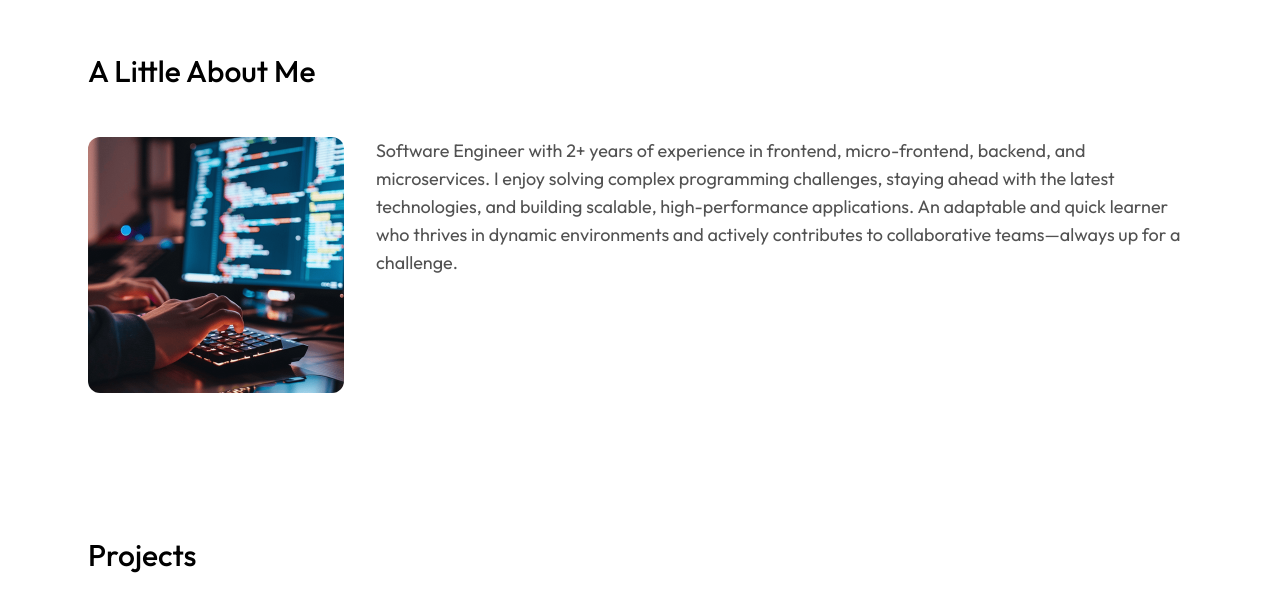
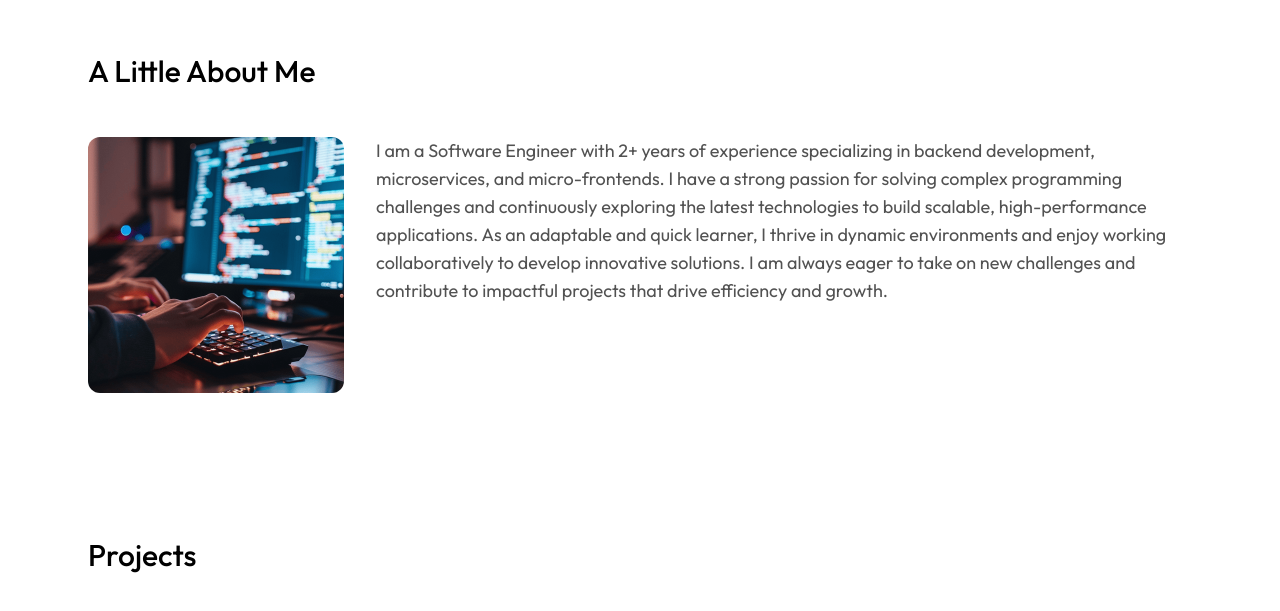
Before and after one commit to lokeshchauhan521/Portfolio2.0, a Next.js app: page / in a window 1280 px wide. Shown: the part 797-1408 px from the top of the page. Built offline with nearby package versions, Linux system fonts and the light colour scheme; a web font is replaced by a local one.

Commit message:
updated version

```diff
--- a/app/about/page.tsx
+++ b/app/about/page.tsx
@@ -14,16 +14,17 @@ export default function About() {
             A Software Engineer with 2+ years of experience in backend development
             and microservices architecture. I specialize in designing and building
             scalable, high-performance applications using Python (FastAPI, Flask, Django)
-            and implementing robust, distributed systems.<br/>
+            and implementing robust, distributed systems.<br/> <br/>
 
             🛠️ Tech Stack & Expertise: <br/>
-            ✅ Backend:Python (FastAPI, Flask, Django)  <br/>
-            ✅ Databases: PostgreSQL, MySQL, Redis, Elasticsearch <br/>
-            ✅ Messaging & Streaming: Apache, Kafka, RabbitMQ  <br/>
-            ✅ DevOps & Containerization: Docker <br/>
-            ✅ Cloud & Infrastructure: AWS (S3)  <br/>
-            ✅ Caching & Performance Optimization: Redis, Celery  <br/>
-            ✅ Security & Authentication: OAuth, JWT, API Gateway  <br/>
+            🚀 Backend: Python (FastAPI, Flask, Django) <br/>
+            🗄️ Databases: PostgreSQL, MySQL, Redis, Elasticsearch <br/>
+            📩 Messaging & Streaming: Apache Kafka, RabbitMQ <br/>
+            🐳 DevOps & Containerization: Docker <br/>
+            ☁️ Cloud & Infrastructure: AWS (S3) <br/>
+            ⚡ Caching & Performance Optimization: Redis, Celery <br/>
+            🔒 Security & Authentication: OAuth, JWT, API Gateway <br/>
+            <br/>
 
             I thrive on solving complex programming challenges, optimizing
             system efficiency, and ensuring high availability in production
--- a/app/components/AboutMe.tsx
+++ b/app/components/AboutMe.tsx
@@ -12,36 +12,17 @@ const AboutMe = () => {
           className="rounded-xl size-64 max-md:mx-auto"
         />
         <p className="text-lg text-light">
-          Software Engineer with 2+ years of experience in frontend,
-          micro-frontend, backend, and microservices. I enjoy solving complex
-          programming challenges, staying ahead with the latest technologies,
-          and building scalable, high-performance applications. An adaptable and
-          quick learner who thrives in dynamic environments and actively
-          contributes to collaborative teams—always up for a challenge.
+        I am a Software Engineer with 2+ years of experience specializing
+        in backend development, microservices, and micro-frontends. I have
+        a strong passion for solving complex programming challenges and continuously
+        exploring the latest technologies to build scalable, high-performance applications.
+        As an adaptable and quick learner, I thrive in dynamic environments and enjoy working
+        collaboratively to develop innovative solutions. I am always eager to take on new
+        challenges and contribute to impactful projects that drive efficiency and growth.
         </p>
       </div>
     </section>
-    // <section
-    //   id="about"
-    //   className="h-screen mx-auto w-full px-5 pt-28 lg:px-8 xl:px-[8%]"
-    // >
-    //   <h2 className="text-center">A Little About Me</h2>
-    //   <div className="flex mt-12 gap-8 max-lg:flex-col max-lg:items-center">
-    //     <Image
-    //       src={DeveloperImg}
-    //       alt="profile_pic"
-    //       className="size-36 bg-white rounded-xl md:size-40 lg:size-48"
-    //     />
-    //     <div>
-    //       <p className="text-lg max-lg:text-center">
-    //         I am an experienced Frontend Developer with over a decade of
-    //         professional expertise in the field. Throughout my career, I have
-    //         had the privilege of collaborating with prestigious organizations,
-    //         contributing to their success and growth.
-    //       </p>
-    //     </div>
-    //   </div>
-    // </section>
+
   )
 }
 
--- a/app/components/Introduction.tsx
+++ b/app/components/Introduction.tsx
@@ -1,13 +1,13 @@
-import DeveloperImg from '@/app/assets/images/developer.png'
+import DeveloperImg from '@/app/assets/images/developer.jpeg'
 import Image from 'next/image'
 import { ArrowRightIcon, DownloadIcon } from './icons'
 
 const Introduction = () => {
   return (
     <section className="dashboard-section flex flex-col items-center gap-5 text-center max-sm:pt-8">
-      <Image src={DeveloperImg} alt="profile_pic" className="size-32" />
+      <Image src={DeveloperImg} alt="profile_pic" className="size-32 rounded-full" />
       <h1 className="mt-2">
-        Hello, <br /> I&apos;m Lokesh.
+        Hello 👋 <br /> I&apos;m Lokesh.
       </h1>
       <p className="text-2xl leading-9 text-light">
         Software Engineer | Building Scalable <br />& Efficient Software
@@ -17,7 +17,7 @@ const Introduction = () => {
           Connect
           <ArrowRightIcon className="size-6 fill-white dark:fill-dark" />
         </a>
-        <a href="/resume.pdf" download className="btn-outline-primary">
+        <a href="/lokeshresume.pdf" download className="btn-outline-primary">
           Resume <DownloadIcon className="size-6" />
         </a>
       </div>
```
Also changed, not shown: app/assets/images/developer.jpeg (added), app/assets/images/developer.png (deleted).
